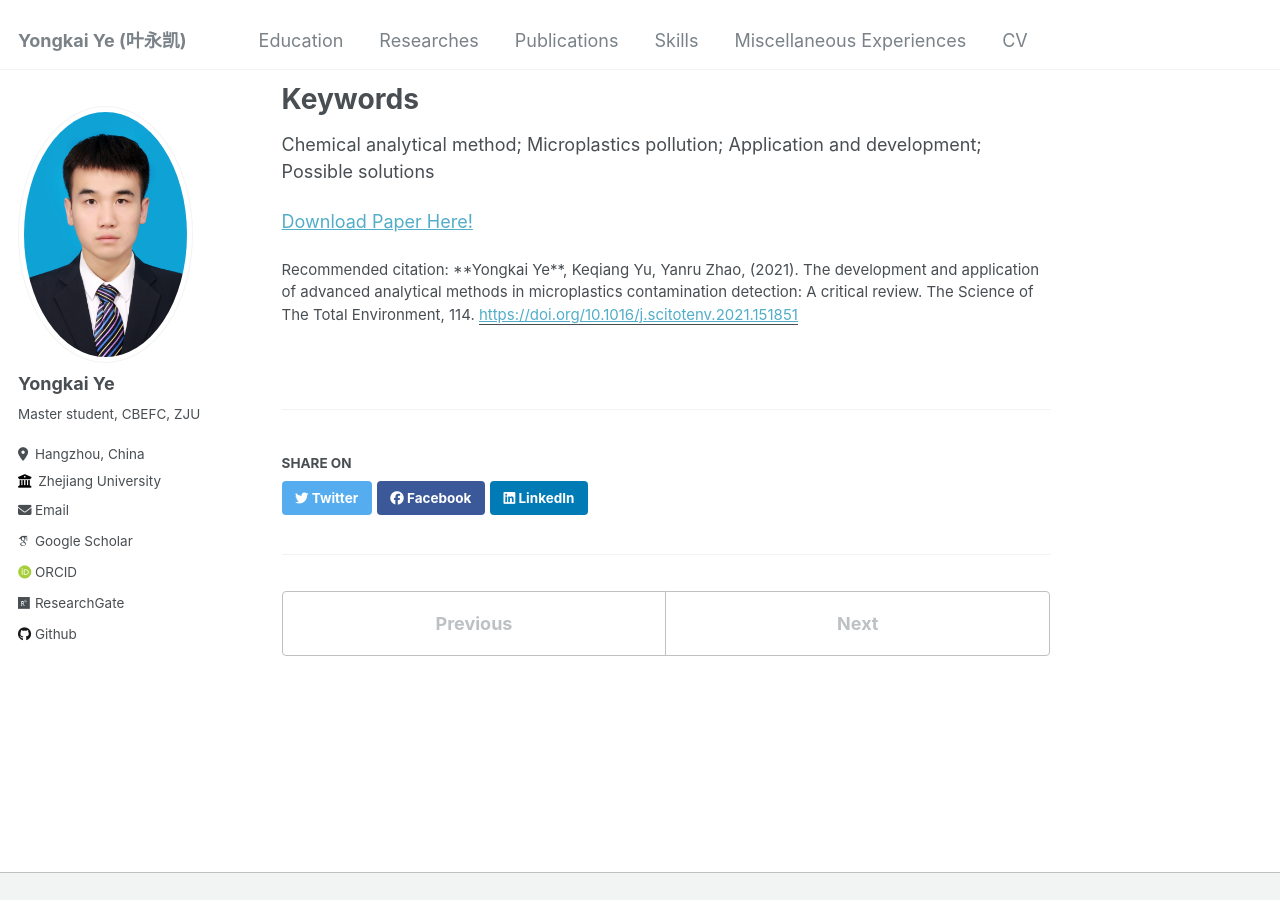
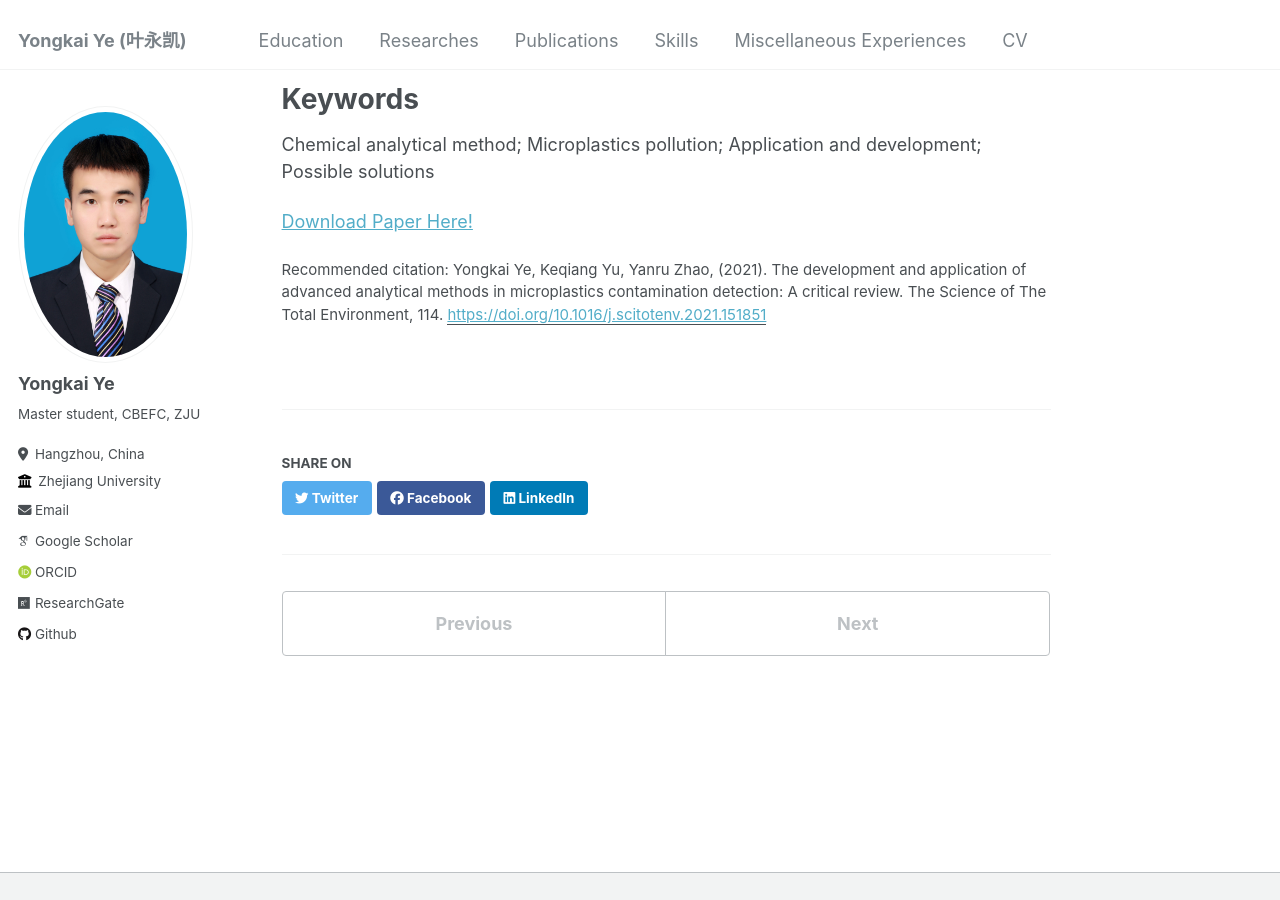
Before and after one commit to Yongkai-Ye/Yongkai-Ye.github.io, a Jekyll site: the page built from _publications/2021-November-nwafu-paper-2.md, in a window 1280 px wide and 900 px high, scrolled down 723 px. Built offline with Jekyll 4.4.1, drawn with Linux system fonts in a browser that asks for light colours; some web fonts are replaced.

```diff
--- a/_publications/2021-November-nwafu-paper-2.md
+++ b/_publications/2021-November-nwafu-paper-2.md
@@ -6,7 +6,7 @@ excerpt: 'This paper is about analyzing the advantages and disadvantages of mode
 date: 2021-11-01
 venue: 'The Science of The Total Environment'
 paperurl: 'https://doi.org/10.1016/j.scitotenv.2021.151851'
-citation: '**Yongkai Ye**, Keqiang Yu, Yanru Zhao, (2021). The development and application of advanced analytical methods in microplastics contamination detection: A critical review. The Science of The Total Environment, 114. '
+citation: 'Yongkai Ye, Keqiang Yu, Yanru Zhao, (2021). The development and application of advanced analytical methods in microplastics contamination detection: A critical review. The Science of The Total Environment, 114. '
 ---
 
 Author List
```
